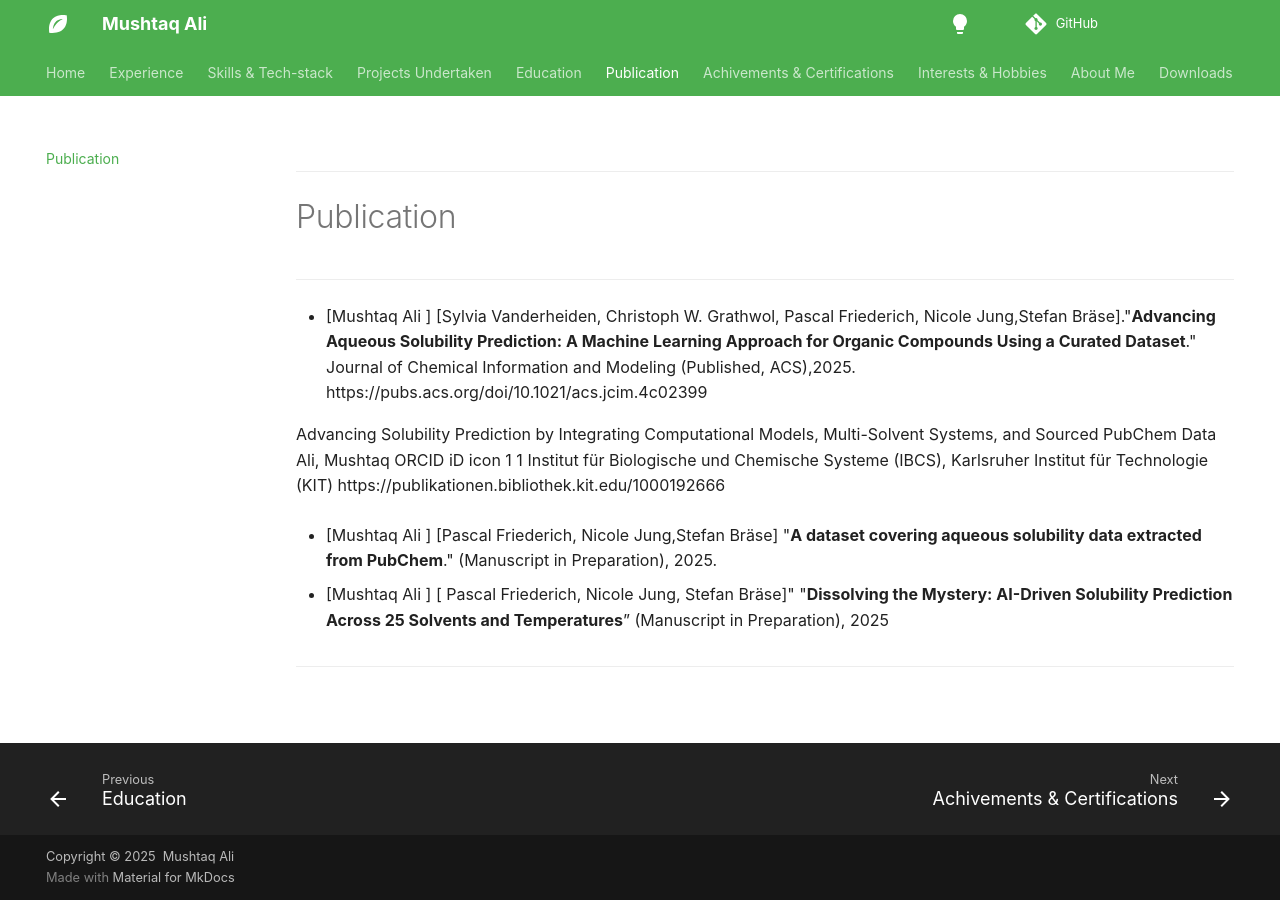
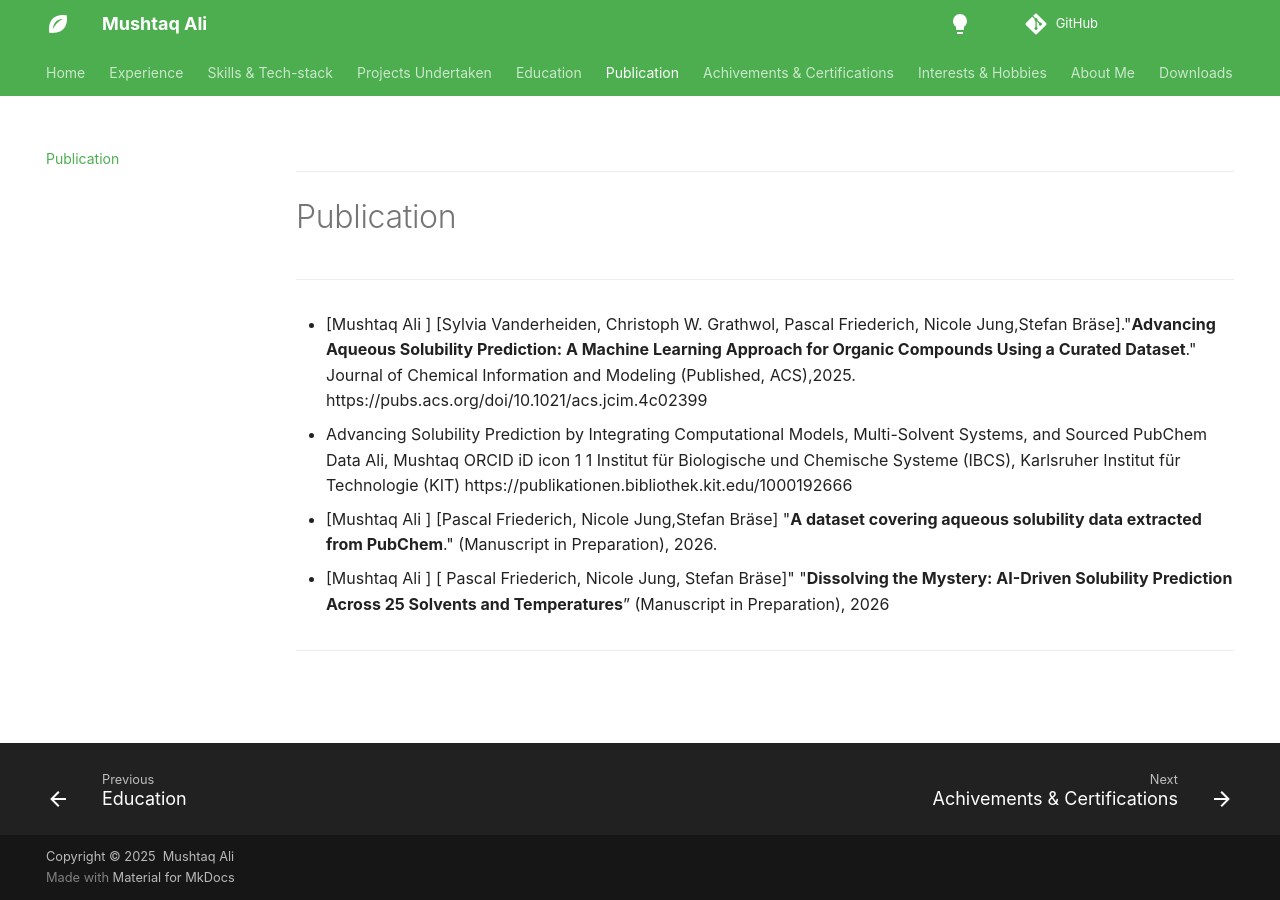
Before and after one commit to ali1810/Profile, an MkDocs documentation site: the page built from docs/publication.md, in a window 1280 px wide. Built offline with MkDocs 1.6.1 and Material for MkDocs 9.7.7, drawn with Linux system fonts in a browser that asks for light colours; some web fonts are replaced.

Commit message:
Update publication details and years in markdown

```diff
--- a/docs/publication.md
+++ b/docs/publication.md
@@ -8,15 +8,15 @@
 - [Mushtaq Ali ] [Sylvia Vanderheiden, Christoph W. Grathwol, Pascal Friederich, Nicole Jung,Stefan Bräse]."**Advancing Aqueous Solubility Prediction: A Machine Learning Approach for Organic Compounds Using a Curated Dataset**." Journal of Chemical Information and Modeling (Published, ACS),2025.
 https://pubs.acs.org/doi/10.1021/acs.jcim.4c02399
 
-Advancing Solubility Prediction by Integrating Computational Models, Multi-Solvent Systems, and Sourced PubChem Data
-Ali, Mushtaq ORCID iD icon 1
-1 Institut für Biologische und Chemische Systeme (IBCS), Karlsruher Institut für Technologie (KIT)
-https://publikationen.bibliothek.kit.edu/1000192666
+- Advancing Solubility Prediction by Integrating Computational Models, Multi-Solvent Systems, and Sourced PubChem Data
+  Ali, Mushtaq ORCID iD icon 1
+  1 Institut für Biologische und Chemische Systeme (IBCS), Karlsruher Institut für Technologie (KIT)
+  https://publikationen.bibliothek.kit.edu/1000192666
 
-- [Mushtaq Ali ] [Pascal Friederich, Nicole Jung,Stefan Bräse] "**A dataset covering aqueous solubility data extracted from PubChem**." (Manuscript in Preparation), 2025.
+- [Mushtaq Ali ] [Pascal Friederich, Nicole Jung,Stefan Bräse] "**A dataset covering aqueous solubility data extracted from  PubChem**." (Manuscript in Preparation), 2026.
 
 
-- [Mushtaq Ali ] [ Pascal Friederich, Nicole Jung, Stefan Bräse]" "**Dissolving the Mystery: AI-Driven Solubility Prediction Across 25 Solvents and Temperatures**” (Manuscript in Preparation), 2025
+- [Mushtaq Ali ] [ Pascal Friederich, Nicole Jung, Stefan Bräse]" "**Dissolving the Mystery: AI-Driven Solubility Prediction Across 25 Solvents and Temperatures**” (Manuscript in Preparation), 2026
 
 
 ---
```
